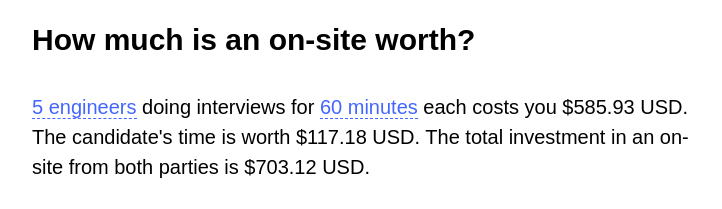
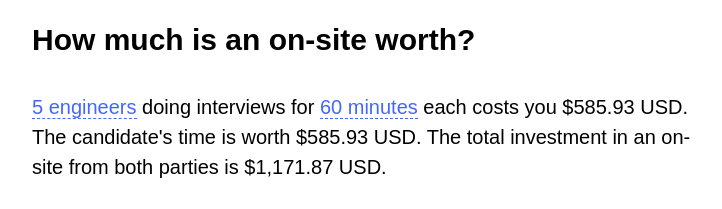
Before and after one commit to DTrejo/engineerworth.com, a website: page public/index.html in a window 1280 px wide. Shown: the part 3240-3449 px from the top of the page, without its empty margins (278-1000 px from the left). Drawn offline with nearby package versions, Linux system fonts and the light colour scheme; files that its build step writes are made by us from their sources.

Commit message:
fix miscalc

```diff
--- a/public/index.html
+++ b/public/index.html
@@ -365,7 +365,7 @@ function main () {
       this.reject = Math.abs(rejectReferrals - this.reply)
 
       this.onsite = this.numEngInterview * this.interviewMins * (this.hour / 60)
-      this.candidateOnsite = this.interviewMins * (this.hour / 60)
+      this.candidateOnsite = this.numEngInterview * this.interviewMins * (this.hour / 60)
       this.mutualOnsite = this.onsite + this.candidateOnsite
 
       this.interviewProcess = this.totalInterviewHours * this.hour
```
